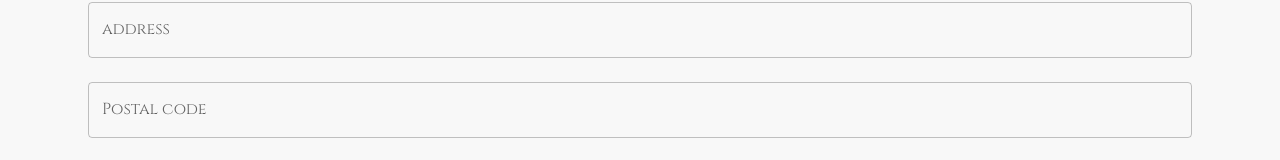
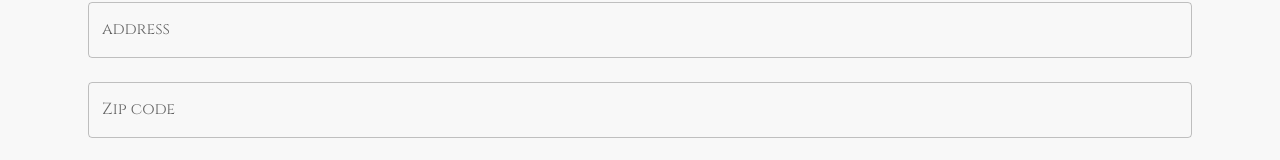
Before and after one commit to Sillen00/React-Webshop-Gents-Hat, a React (Vite) app: page /checkout in a window 1280 px wide. Shown: the part 748-908 px from the top of the page. Built offline with nearby package versions, Linux system fonts and the light colour scheme.

Commit message:
Add data-cy attributes to form

```diff
--- a/src/components/CheckoutForm.tsx
+++ b/src/components/CheckoutForm.tsx
@@ -1,6 +1,10 @@
-import { Button, TextField } from '@mui/material'
+import { Button, FormHelperTextProps, TextField } from '@mui/material'
 import { useFormik } from 'formik'
 import * as Yup from 'yup'
+
+interface CustomFormHelperTextProps extends Partial<FormHelperTextProps<'p', {}>> {
+  'data-cy'?: string
+}
 
 const checkoutFormSchema = Yup.object().shape({
   fullName: Yup.string()
@@ -11,6 +15,10 @@ const checkoutFormSchema = Yup.object().shape({
     ),
   email: Yup.string()
     .email("Your e-mail seems to be incorrectly formatted. Please make sure it's correct.")
+    .matches(
+      /^[A-Z0-9._%+-]+@[A-Z0-9.-]+\.[A-Z]{2,}$/i,
+      "Your e-mail seems to be incorrectly formatted. Please make sure it's correct."
+    )
     .required('Please tell us your email.')
     .min(
       7,
@@ -40,19 +48,19 @@ const checkoutFormSchema = Yup.object().shape({
       15,
       'The address you have given us it too long. Please give us an address of maximum 60 characters.'
     ),
-  postalCode: Yup.string()
-    .required('Please tell us your postal code.')
+  zipcode: Yup.string()
+    .required('Please tell us your zip code.')
     .matches(
       /^[0-9]*$/,
-      'Your postal code must be numeric. Please give us a correctly formatted postal code.'
+      'Your zip code must be numeric. Please give us a correctly formatted zip code.'
     )
     .min(
       5,
-      'The postal code should be 5 characters long. Please make sure you have given us a correct postal code.'
+      'The zip code should be 5 characters long. Please make sure you have given us a correct zip code.'
     )
     .max(
       5,
-      'The postal code should be 5 characters long. Please make sure you have given us a correct postal code.'
+      'The zip code should be 5 characters long. Please make sure you have given us a correct zip code.'
     ),
   city: Yup.string().required('Please tell us in which city you reside.'),
 })
@@ -66,18 +74,16 @@ export default function CheckoutForm() {
       email: '',
       phoneNumber: '',
       address: '',
-      postalCode: '',
+      zipcode: '',
       city: '',
     },
     validationSchema: checkoutFormSchema,
-    onSubmit: values => {
-      alert('Yay')
-    },
+    onSubmit: values => {},
   })
 
   return (
     <div>
-      <form onSubmit={formik.handleSubmit}>
+      <form onSubmit={formik.handleSubmit} data-cy='customer-form'>
         <TextField
           fullWidth
           id='fullName'
@@ -87,6 +93,8 @@ export default function CheckoutForm() {
           error={formik.touched.fullName && Boolean(formik.errors.fullName)}
           helperText={formik.touched.fullName && formik.errors.fullName}
           margin='normal'
+          inputProps={{ 'data-cy': 'customer-name' }}
+          FormHelperTextProps={{ 'data-cy': 'customer-name-error' } as CustomFormHelperTextProps}
         />
         <TextField
           fullWidth
@@ -97,6 +105,8 @@ export default function CheckoutForm() {
           error={formik.touched.email && Boolean(formik.errors.email)}
           helperText={formik.touched.email && formik.errors.email}
           margin='normal'
+          inputProps={{ 'data-cy': 'customer-email' }}
+          FormHelperTextProps={{ 'data-cy': 'customer-email-error' } as CustomFormHelperTextProps}
         />
         <TextField
           fullWidth
@@ -108,6 +118,8 @@ export default function CheckoutForm() {
           error={formik.touched.phoneNumber && Boolean(formik.errors.phoneNumber)}
           helperText={formik.touched.phoneNumber && formik.errors.phoneNumber}
           margin='normal'
+          inputProps={{ 'data-cy': 'customer-phone' }}
+          FormHelperTextProps={{ 'data-cy': 'customer-phone-error' } as CustomFormHelperTextProps}
         />
         <TextField
           fullWidth
@@ -118,16 +130,20 @@ export default function CheckoutForm() {
           error={formik.touched.address && Boolean(formik.errors.address)}
           helperText={formik.touched.address && formik.errors.address}
           margin='normal'
+          inputProps={{ 'data-cy': 'customer-address' }}
+          FormHelperTextProps={{ 'data-cy': 'customer-address-error' } as CustomFormHelperTextProps}
         />
         <TextField
           fullWidth
-          id='postalCode'
-          label='Postal code'
-          value={formik.values.postalCode}
+          id='zipcode'
+          label='Zip code'
+          value={formik.values.zipcode}
           onChange={formik.handleChange}
-          error={formik.touched.postalCode && Boolean(formik.errors.postalCode)}
-          helperText={formik.touched.postalCode && formik.errors.postalCode}
+          error={formik.touched.zipcode && Boolean(formik.errors.zipcode)}
+          helperText={formik.touched.zipcode && formik.errors.zipcode}
           margin='normal'
+          inputProps={{ 'data-cy': 'customer-zipcode' }}
+          FormHelperTextProps={{ 'data-cy': 'customer-zipcode-error' } as CustomFormHelperTextProps}
         />
         <TextField
           fullWidth
@@ -138,6 +154,8 @@ export default function CheckoutForm() {
           error={formik.touched.city && Boolean(formik.errors.city)}
           helperText={formik.touched.city && formik.errors.city}
           margin='normal'
+          inputProps={{ 'data-cy': 'customer-city' }}
+          FormHelperTextProps={{ 'data-cy': 'customer-city-error' } as CustomFormHelperTextProps}
         />
         <Button color='primary' variant='contained' fullWidth type='submit'>
           Place order
```
